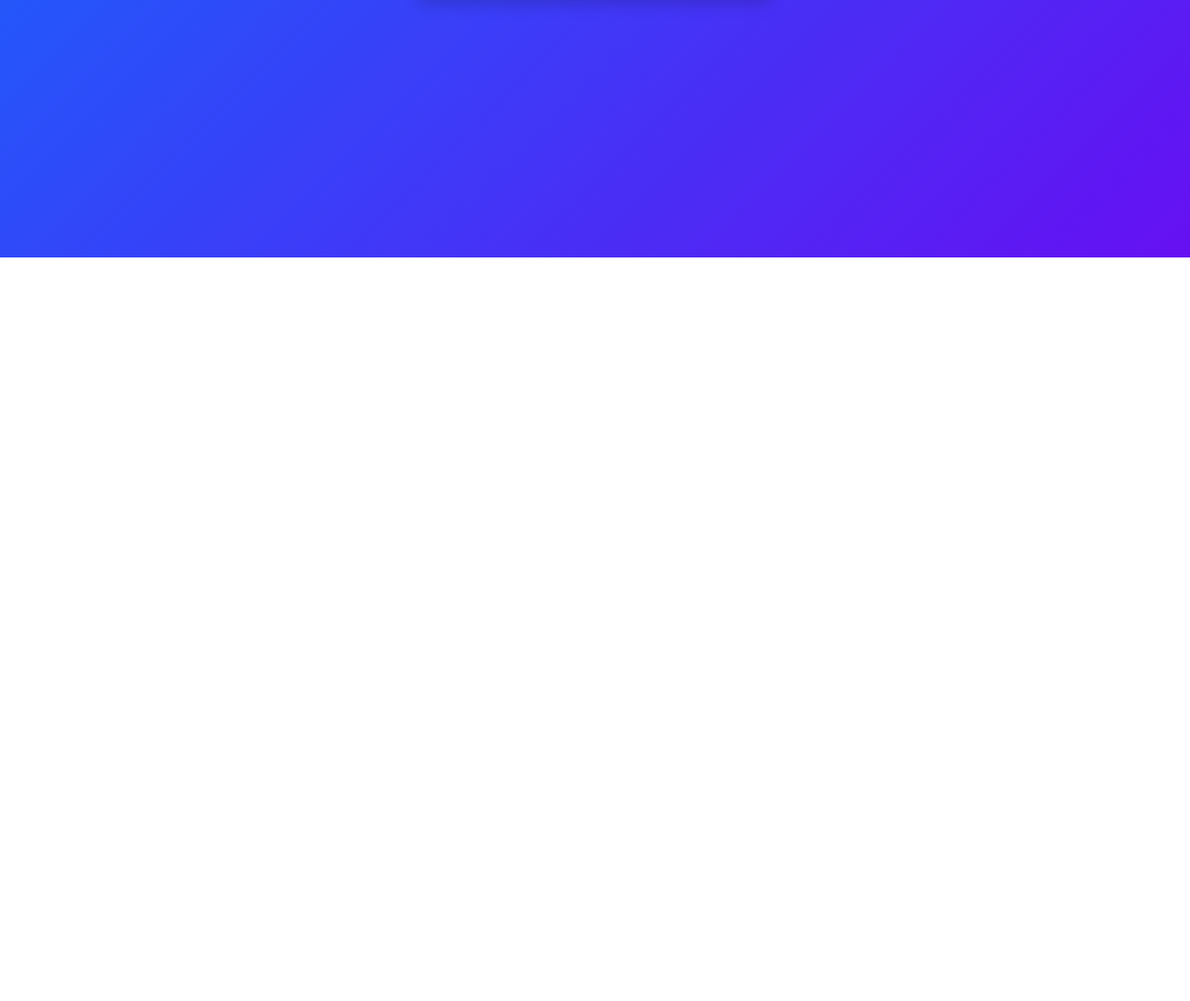
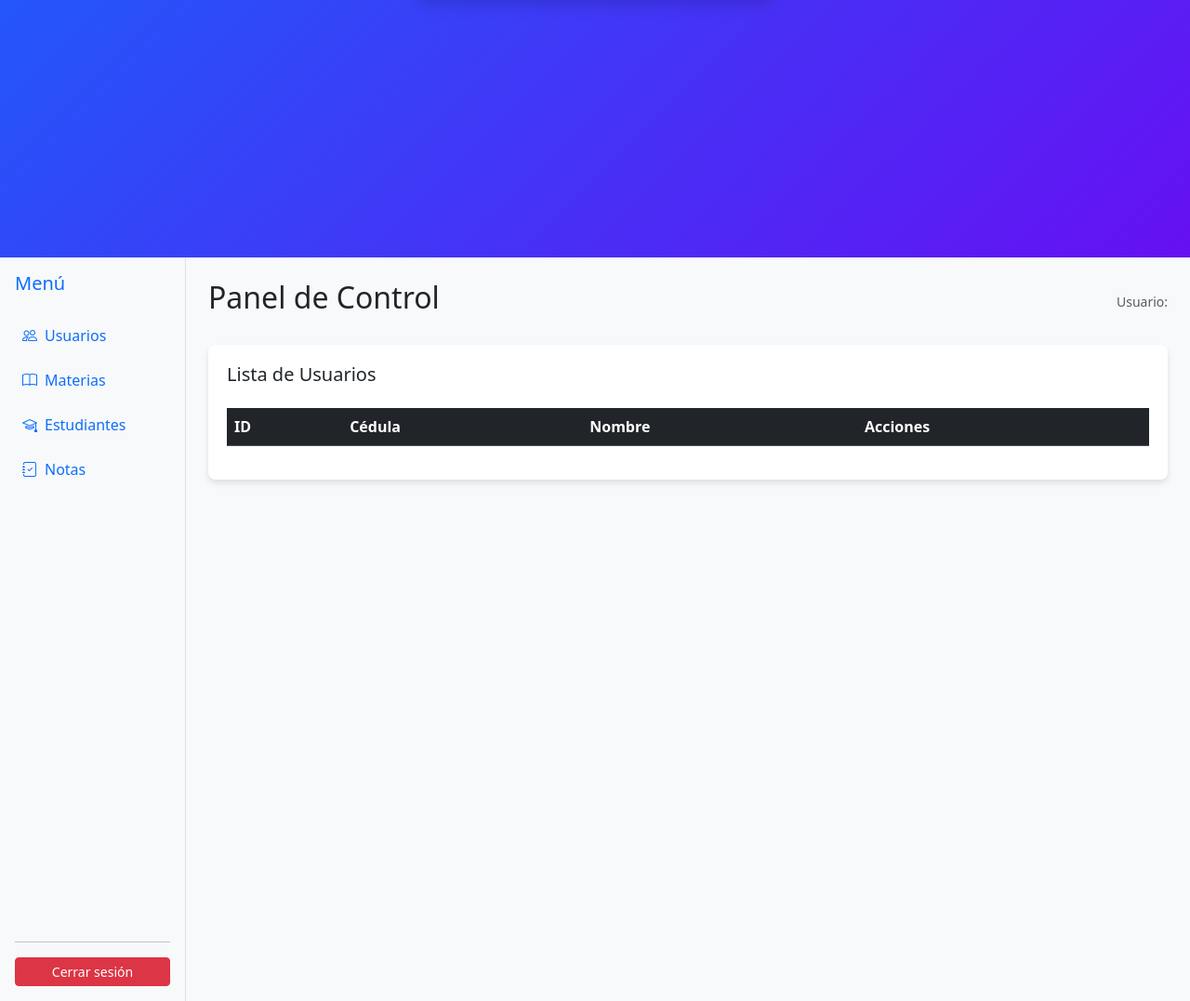
Before and after one commit to naybriones202/Proyecto_final2026, a website built with Vite: page frontend/index.html in a window 1280 px wide. Shown: the part 523-1600 px from the top of the page at 93% size. Before the commit the page ends 800 px from the top, so only its background shows below. Built offline with nearby package versions, Linux system fonts and the light colour scheme; some packages are replaced by stand-ins of ours.

Commit message:
Update index.html

```diff
--- a/frontend/index.html
+++ b/frontend/index.html
@@ -5,7 +5,6 @@
   <meta name="viewport" content="width=device-width, initial-scale=1.0" />
   <title>Proyecto-Briones</title>
   <link rel="icon" href="/vite.svg" />
-
   <style>
     .oculto { display: none !important; }
     .fade-in { animation: fadeIn .3s ease-in-out; }
@@ -13,16 +12,17 @@
       from { opacity: 0; transform: translateY(5px); }
       to { opacity: 1; transform: translateY(0); }
     }
-    .bg-login {
-      background: linear-gradient(135deg, #0d6efd, #6610f2);
-    }
-    /* Estilos adicionales para mejorar la tabla */
+    .bg-login { background: linear-gradient(135deg, #0d6efd, #6610f2); }
     .table-container {
       background: white;
       border-radius: 8px;
       padding: 20px;
       box-shadow: 0 4px 6px rgba(0,0,0,0.1);
     }
+    /* Estilo para el menú lateral */
+    .sidebar { min-width: 200px; height: 100vh; background: #f8f9fa; border-right: 1px solid #dee2e6; }
+    .nav-link { cursor: pointer; color: #333; }
+    .nav-link:hover { background: #e9ecef; }
   </style>
 </head>
 
@@ -39,28 +39,84 @@
     </div>
   </div>
 
-  <div id="dashboard-section" class="oculto p-4">
+  <div id="dashboard-section" class="oculto d-flex">
+
+    <div class="sidebar p-3 d-flex flex-column">
+      <h5 class="mb-4 text-primary">Menú</h5>
+      <ul class="nav flex-column mb-auto">
+        <li class="nav-item mb-2">
+          <a class="nav-link p-2 rounded" onclick="mostrarPanel('usuarios')">
+            <i class="bi bi-people me-2"></i>Usuarios
+          </a>
+        </li>
+        <li class="nav-item mb-2">
+          <a class="nav-link p-2 rounded" onclick="mostrarPanel('materias')">
+            <i class="bi bi-book me-2"></i>Materias
+          </a>
+        </li>
+        <li class="nav-item mb-2">
+          <a class="nav-link p-2 rounded" onclick="mostrarPanel('estudiantes')">
+            <i class="bi bi-mortarboard me-2"></i>Estudiantes
+          </a>
+        </li>
+        <li class="nav-item mb-2">
+          <a class="nav-link p-2 rounded" onclick="mostrarPanel('notas')">
+            <i class="bi bi-journal-check me-2"></i>Notas
+          </a>
+        </li>
+      </ul>
+      <hr>
+      <button id="btn-logout" class="btn btn-danger btn-sm w-100">Cerrar sesión</button>
+    </div>
+
+    <div class="flex-grow-1 p-4 bg-light">
       <div class="d-flex justify-content-between align-items-center mb-4">
         <h2 id="titulo-seccion">Panel de Control</h2>
-      <div>
-        <span class="me-3">Bienvenido: <span id="usuario-logueado" class="fw-bold text-primary"></span></span>
-        <button id="btn-logout" class="btn btn-outline-danger btn-sm">Cerrar sesión</button>
-      </div>
+        <span class="text-muted small">Usuario: <span id="usuario-logueado" class="fw-bold"></span></span>
       </div>
 
-    <div id="panel-usuarios" class="table-container">
+      <div id="panel-usuarios" class="table-container fade-in">
+        <div class="d-flex justify-content-between mb-3">
+            <h5>Lista de Usuarios</h5>
+        </div>
         <table class="table table-hover">
           <thead class="table-dark">
-          <tr>
-            <th>ID</th>
-            <th>Cédula</th>
-            <th>Nombre</th>
-            <th>Acciones</th>
-          </tr>
+            <tr><th>ID</th><th>Cédula</th><th>Nombre</th><th>Acciones</th></tr>
           </thead>
-        <tbody id="tabla-usuarios-body">
-          </tbody>
+          <tbody id="tabla-usuarios-body"></tbody>
         </table>
+      </div>
+
+      <div id="panel-materias" class="table-container oculto fade-in">
+        <h5>Lista de Materias</h5>
+        <table class="table table-hover">
+          <thead class="table-info">
+            <tr><th>ID</th><th>Materia</th><th>Descripción</th></tr>
+          </thead>
+          <tbody id="tabla-materias-body"></tbody>
+        </table>
+      </div>
+
+      <div id="panel-estudiantes" class="table-container oculto fade-in">
+        <h5>Lista de Estudiantes</h5>
+        <table class="table table-hover">
+          <thead class="table-success">
+            <tr><th>Cédula</th><th>Nombre</th><th>Apellido</th><th>Correo</th></tr>
+          </thead>
+          <tbody id="tabla-estudiantes-body"></tbody>
+        </table>
+      </div>
+
+      <div id="panel-notas" class="table-container oculto fade-in">
+        <h5>Registro de Calificaciones</h5>
+        <table class="table table-hover">
+          <thead class="table-warning">
+            <tr><th>Estudiante</th><th>Materia</th><th>Nota</th></tr>
+          </thead>
+          <tbody id="tabla-notas-body"></tbody>
+        </table>
+      </div>
+
     </div>
   </div>
 
```
Lines whose indentation alone changed are shown as unchanged.
